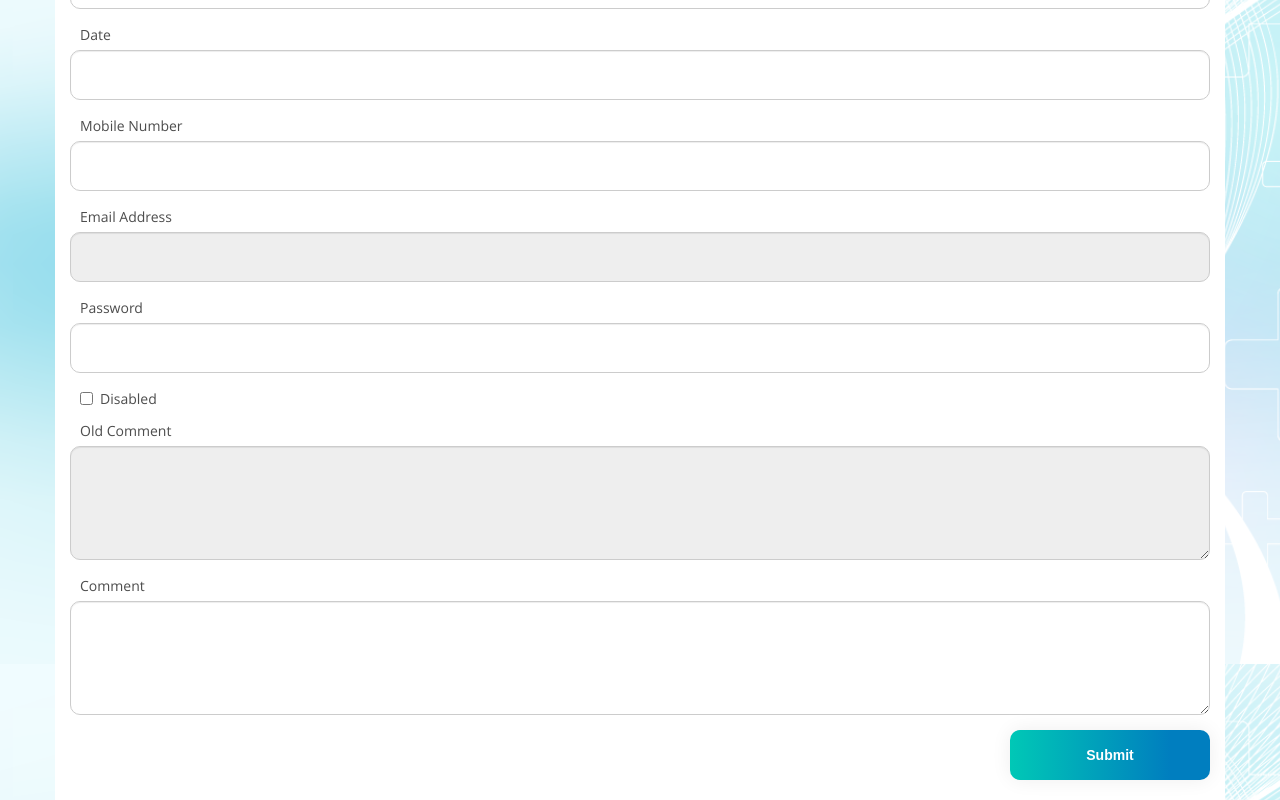
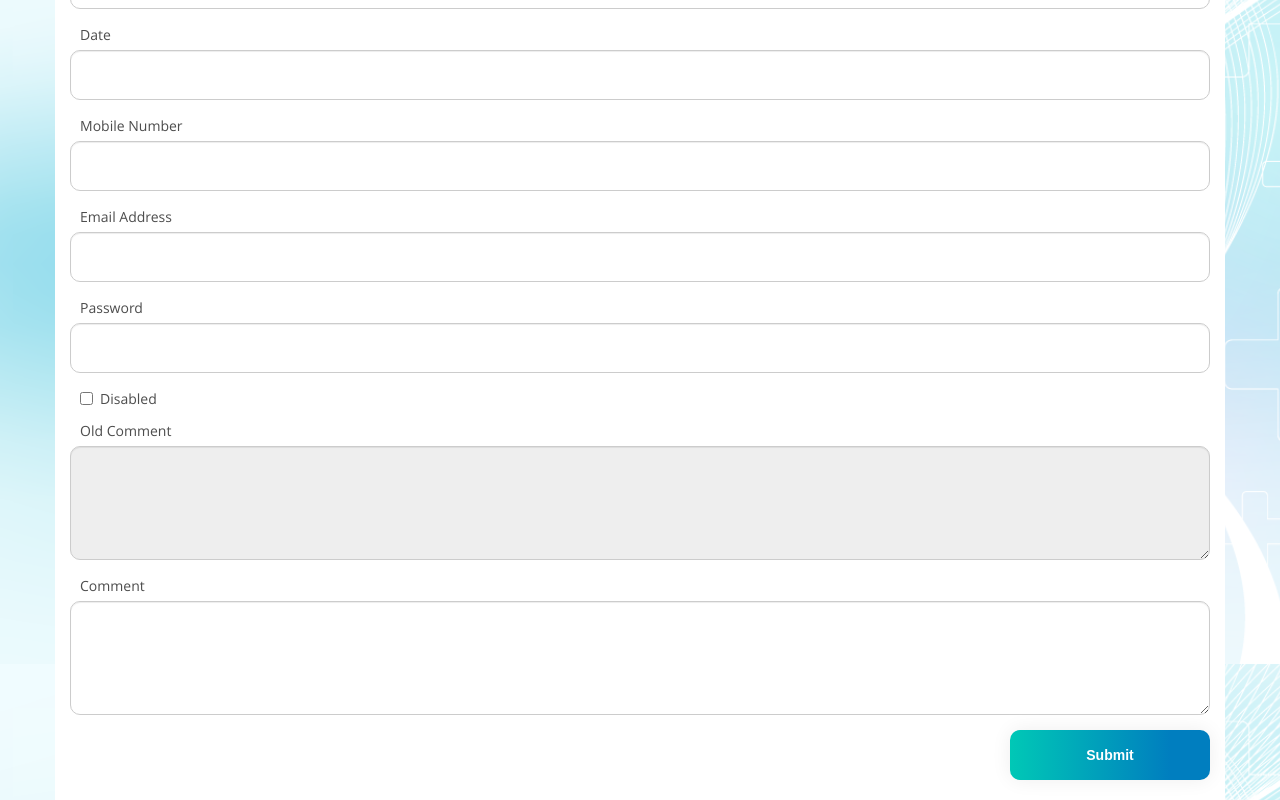
Before and after one commit to guru-singh/BSVHR, a website: page public/views/employees/detail.html in a window 1280 px wide. Shown: the part 936-1736 px from the top of the page. Drawn offline with Linux system fonts and the light colour scheme; no server answers; files whose address does not match are found by name.

Commit message:
latest changes

```diff
--- a/public/views/employees/detail.html
+++ b/public/views/employees/detail.html
@@ -109,7 +109,7 @@
 
       <div class="form-group">
         <label for="emailtext">Email Address</label>
-        <input type="email" readonly ='true' class="form-control" id="txtEmail">
+        <input type="email" class="form-control" id="txtEmail">
       </div>
 
       <div class="form-group">
```
